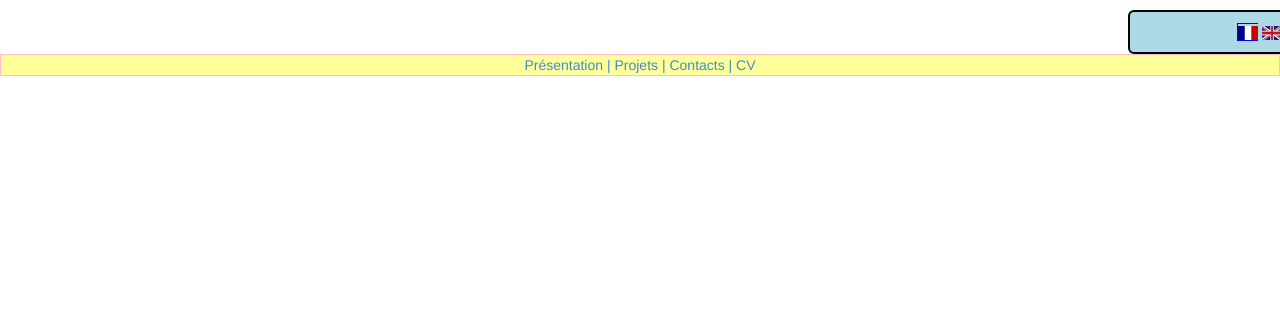
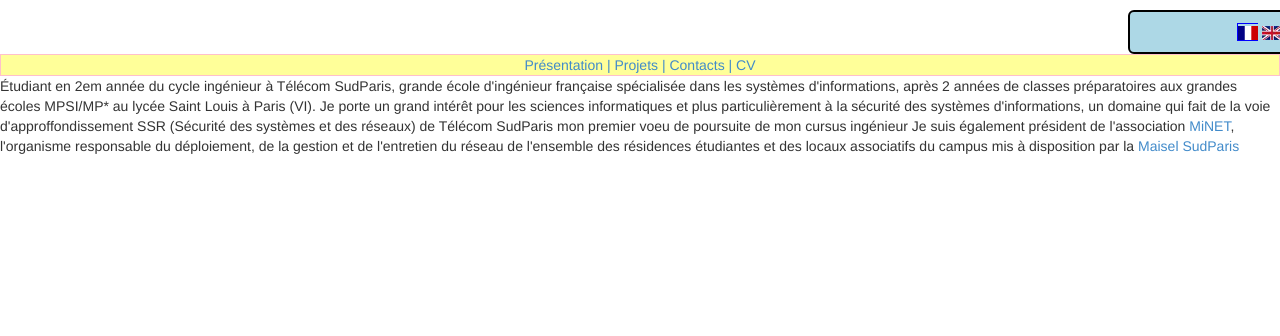
Before and after one commit to a-hassala/website, a PHP site: page /index.php in a window 1280 px wide; the page is wider, and only the part inside the window is pictured. Shown: the top 336 px of that part. Run offline with PHP 8.4, Linux system fonts and the light colour scheme.

Commit message:
Première version du text de présentation

```diff
--- a/index.php
+++ b/index.php
@@ -37,6 +37,10 @@
  		</table>
  	</nav>
 
+ 	<div id="Presentation">
+ 		<?php echo $presentation ; ?>
+ 	</div>
+
  </body>
 
  </html>
--- a/lang.php
+++ b/lang.php
@@ -13,10 +13,19 @@ else{
 
  	/*-----------------------------------------ESPAGNOL----------------------------------------------------*/
  	case('es'):
+
+ 	/*----------------Menu de Navigation----------------*/
+
  	$about='Presentacion';
  	$projects='Projectos';
  	$contacts='Contactos';
  	$cv='CV';
+
+ 	/*---------------Text de présentation---------------*/
+
+ 	$presentation = " ";
+
+
  	break;
 
 
@@ -25,11 +34,21 @@ else{
 
  	/*-----------------------------------------ANGLAIS------------------------------------------------------*/
  	case('en'):
+
+ 	/*----------------Menu de Navigation----------------*/
+
  	$about='About Me';
  	$projects='Projects';
  	$contacts='Contacts';
  	$cv='Resume';
+
+
+ 	/*---------------Text de présentation---------------*/
+
+ 	$presentation="";
  	break;
+
+
 
 
 
@@ -38,10 +57,31 @@ else{
 
 
  	default :
+
+ 	/*----------------Menu de Navigation----------------*/
+
+
  	$about='Présentation';
  	$projects='Projets';
  	$contacts='Contacts';
  	$cv='CV';
+
+	/*---------------Text de présentation---------------*/
+
+	$presentation=
+
+"	Étudiant en 2em année du cycle ingénieur à Télécom SudParis, grande école d'ingénieur française spécialisée dans les systèmes d'informations,
+après 2 années de classes préparatoires aux grandes écoles MPSI/MP* au lycée Saint Louis à Paris (VI).
+
+
+	Je porte un grand intérêt pour les sciences informatiques et plus particulièrement à la sécurité des systèmes d'informations,
+un domaine qui fait de la voie d'approffondissement SSR (Sécurité des systèmes et des réseaux) de Télécom SudParis mon premier voeu de poursuite
+de mon cursus ingénieur
+
+
+	Je suis également président de l'association <a href=\"www.minet.net\">MiNET</a>, l'organisme responsable du déploiement, de la gestion et de l'entretien du réseau
+de l'ensemble des résidences étudiantes et des locaux associatifs du campus mis à disposition par la <a href=\"www.maisel.tem-tsp.eu/fr/\">Maisel SudParis</a>";
+
  	break;
 
  }
```
